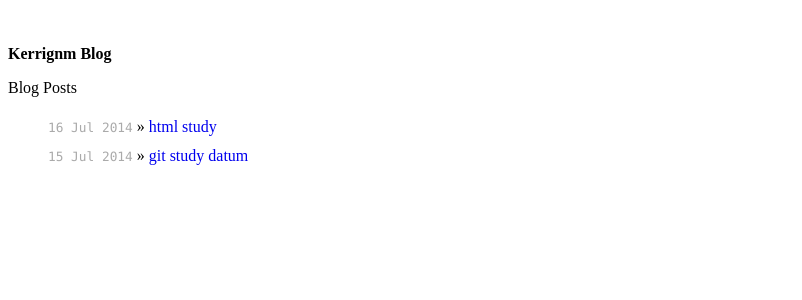
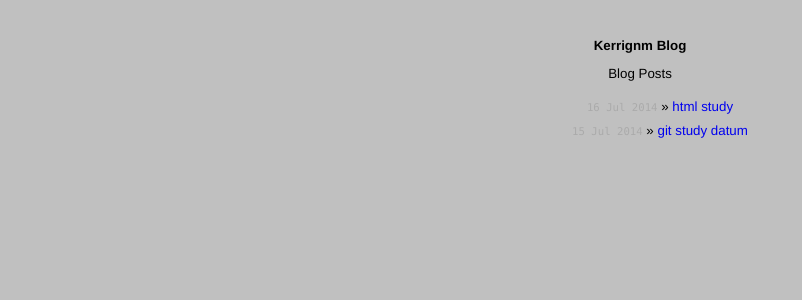
Before and after one commit to kerrignm/blog, a Jekyll site: the page built from index.html, in a window 1280 px wide. Shown: the top 300 px of the page, without its empty margins (0-802 px from the left). Built offline with Jekyll 4.4.1, drawn with Linux system fonts in a browser that asks for light colours.

Commit message:
debug test

```diff
--- a/css/mystyle.css
+++ b/css/mystyle.css
@@ -2,6 +2,14 @@
 h1, h2, h3, h4, h5, h6 {
     font-size: 100%;
 }
+
+body {
+  background-color: #C0C0C0;
+  font: 13.34px helvetica, arial, clean, sans-serif;
+  *font-size: small;
+  text-align: center;
+}
+
 ul.posts {
 	list-style-type: none;
 	margin-bottom: 2em;
```
